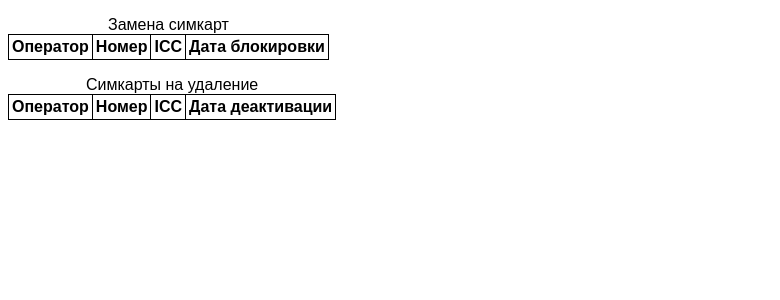
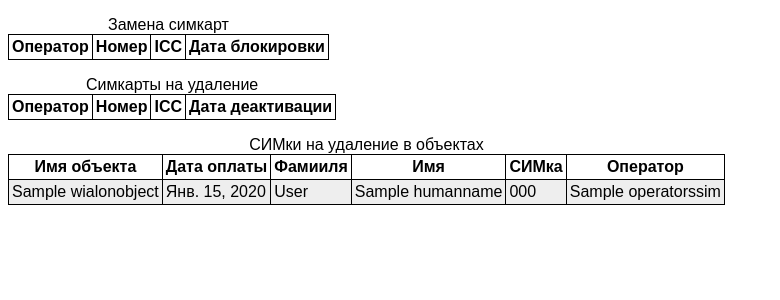
Before and after one commit to Dru247/first_project, a Django app: page /deletesim/ in a window 1280 px wide. Shown: the part 57-357 px from the top of the page, without its empty margins (0-780 px from the left). Run offline with Django 3.2, Linux system fonts and the light colour scheme; a user stored in the database is signed in; tables that the repository leaves empty hold one stand-in row (values such as "Sample post"); lists and menus that the app fills with data are empty.

Commit message:
add later objects

```diff
--- a/general/general_app/templates/general_app/sim_delete.html
+++ b/general/general_app/templates/general_app/sim_delete.html
@@ -47,4 +47,31 @@
       </tbody>
   </table>
 </p>
+<p>
+  <table>
+    <caption>СИМки на удаление в объектах</caption>
+      <thead>
+        <tr>
+          <th>Имя объекта</th>
+          <th>Дата оплаты</th>
+          <th>Фамииля</th>
+          <th>Имя</th>
+          <th>СИМка</th>
+          <th>Оператор</th>
+        </tr>
+      </thead>
+      <tbody>
+      {% for object in later_objects %}
+        <tr>
+          <td class="copy-all">{{ object.name }}</td>
+          <td class="copy-all">{{ object.date_change_status }}</td>
+          <td class="copy-all">{{ object.last_name }}</td>
+          <td class="copy-all">{{ object.payer_name }}</td>
+          <td class="copy-all">{{ object.number }}</td>
+          <td class="copy-all">{{ object.operator_name }}</td>
+        </tr>
+      {% endfor %}
+      </tbody>
+  </table>
+</p>
 {% endblock %}
--- a/general/general_app/views.py
+++ b/general/general_app/views.py
@@ -245,9 +245,27 @@ def delete_sim_view(request):
         data_deactivate=Max('terminal__wialonobjects__wialonobjectactive__last_modified')
     ).order_by('terminal__wialonobjects__wialonobjectactive__last_modified')
 
+    later_objects = WialonObject.objects.raw(
+        '''
+        SELECT general_app_wialonobject.id, general_app_wialonobject.name, general_app_wialonobject.date_change_status, general_app_human.last_name,
+            general_app_humannames.name as payer_name, general_app_simcards.number, general_app_operatorssim.name as operator_name
+        FROM general_app_wialonobject
+        JOIN general_app_human ON general_app_wialonobject.payer_id = general_app_human.id
+        JOIN general_app_wialonuser ON general_app_wialonuser.id = general_app_wialonobject.wialon_user_id
+        JOIN general_app_humannames ON general_app_humannames.id = general_app_human.name_id_id
+        JOIN general_app_simcards ON general_app_simcards.terminal_id = general_app_wialonobject.terminal_id
+        JOIN general_app_operatorssim  ON general_app_operatorssim.id = general_app_simcards.operator_id
+        WHERE date_change_status < date('now', '-6 months')
+        AND general_app_wialonobject.terminal_id
+        AND general_app_simcards.terminal_id
+        ORDER BY general_app_wialonobject.payer_id, date_change_status
+        '''
+    )
+
     context = {
         'sim_list': sim_list_delete,
-        'sim_list_replace': sim_list_replace
+        'sim_list_replace': sim_list_replace,
+        'later_objects': later_objects
     }
     return render(request, 'general_app/sim_delete.html', context=context)
 
```
